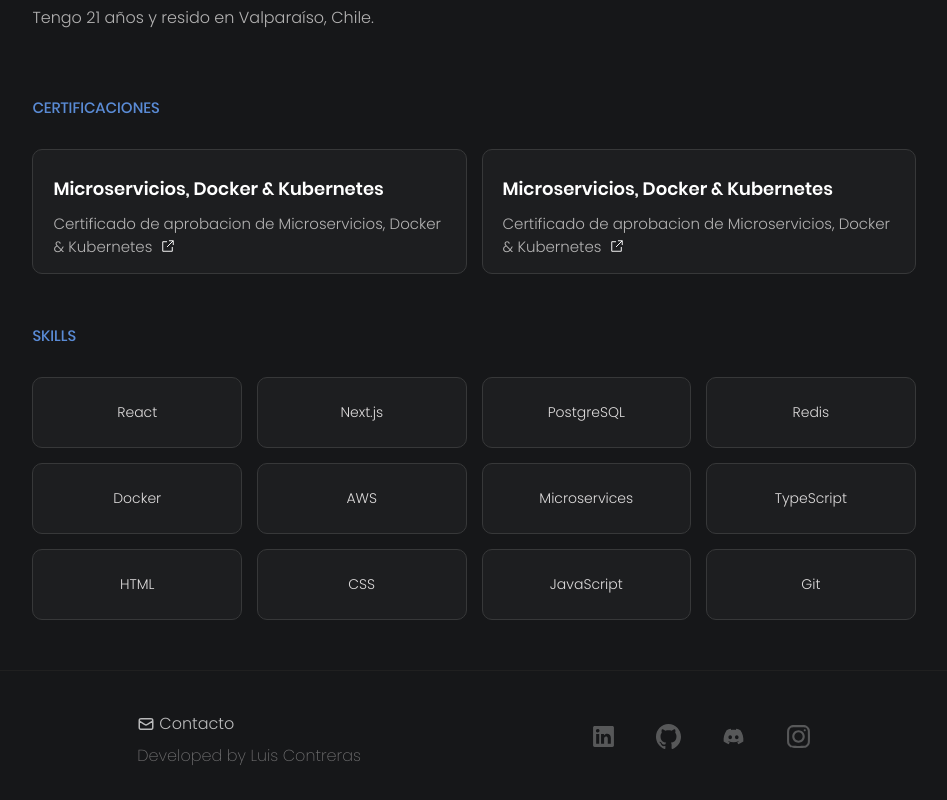
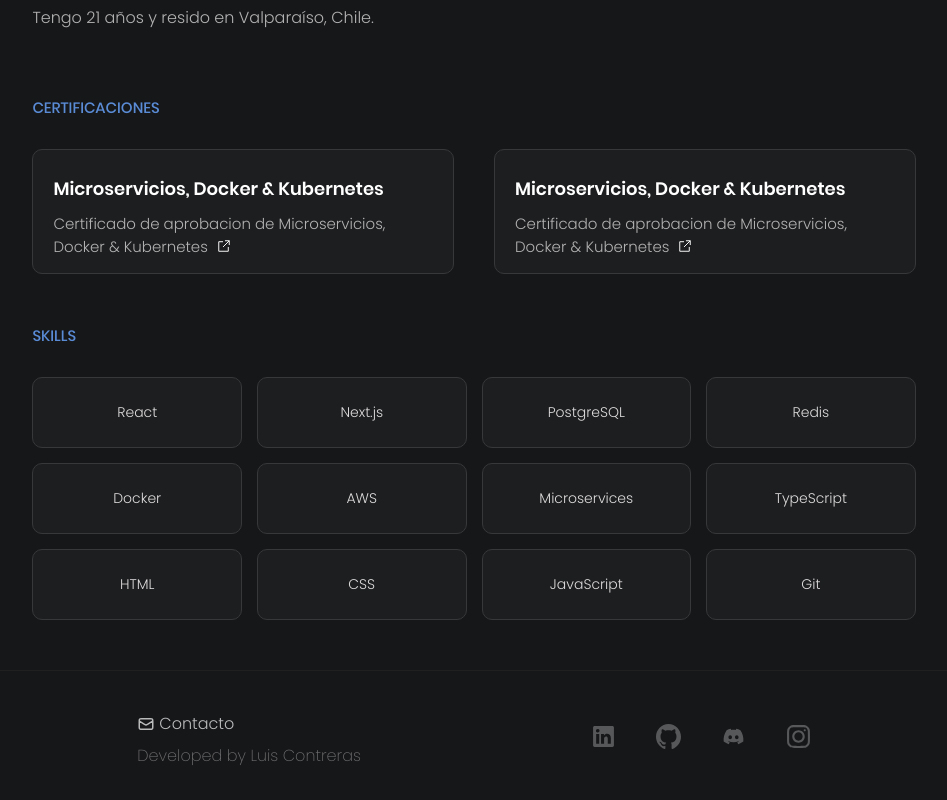
Before and after one commit to luinzv/portfolio, a React (Vite) app: page / in a window 1280 px wide. Shown: the part 1692-2492 px from the top of the page, without its empty margins (166-1113 px from the left). Built offline with nearby package versions, Linux system fonts and the light colour scheme.

Commit message:
Agregando mejoras

```diff
--- a/src/components/CertificationsSection/CertificationsSection.css
+++ b/src/components/CertificationsSection/CertificationsSection.css
@@ -23,7 +23,7 @@
     display: grid;
     grid-template-columns: repeat(1, 1fr);
     margin-top: 30px;
-    gap: 15px;
+    gap: 40px;
 }
 
 .certification {
```
